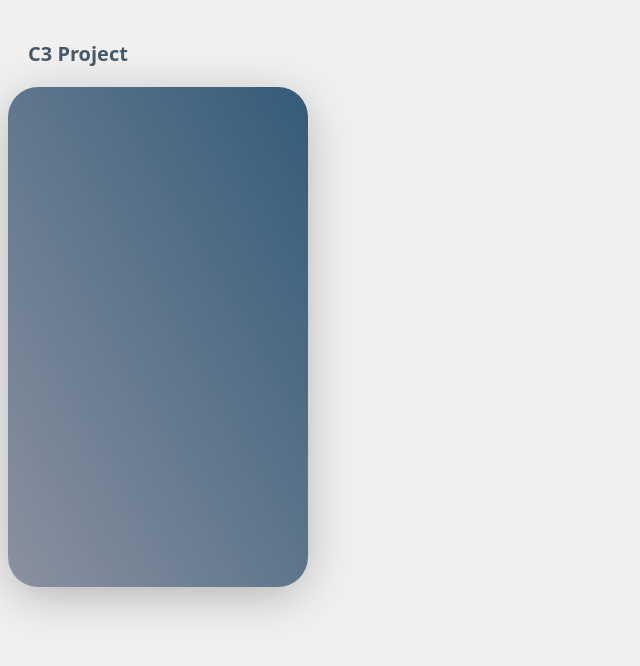
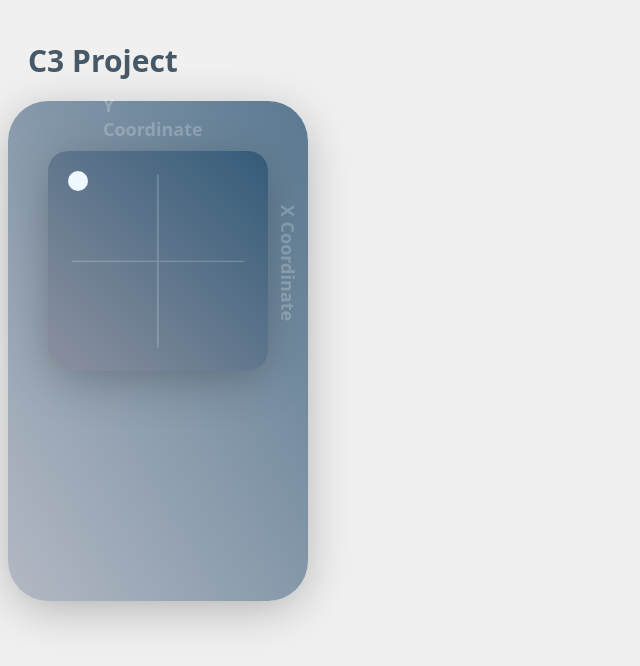
Before and after one commit to shmshmkch/C3-Project, a React (Vite) app: page / in a window 1280 px wide. Shown: the top 666 px of the page, without its empty margins (0-640 px from the left). Built offline with nearby package versions, Linux system fonts and the light colour scheme.

Commit message:
Add CoordinateInput

```diff
--- a/src/App.css
+++ b/src/App.css
@@ -5,7 +5,7 @@ body {
 }
 
 #logo {
-  font-size: 20px;
+  font-size: 30px;
   font-weight: 600;
   margin: 40px 40px 20px 20px;
 }
--- a/src/CoordinateInput.tsx
+++ b/src/CoordinateInput.tsx
@@ -1,6 +1,7 @@
 import { useState } from 'react';
 import './assets/CoordinateInput.css';
 import Message from './Message';
+import axisImg from "./assets/axis.png"
 
 function CoordinateInput() {
 
@@ -8,7 +9,12 @@ function CoordinateInput() {
 
     return (
         <div id="coordinate_input">
-
+            <div id="coordinate_plane">
+                <div id="y_axis_label" className="axis_label">Y Coordinate</div>
+                <div id="x_axis_label" className="axis_label">X Coordinate</div>
+                <div id="pointer"></div>
+                <img src={axisImg} id="axis_img"></img>
+            </div>
         </div>
     );
 }
--- a/src/assets/CoordinateInput.css
+++ b/src/assets/CoordinateInput.css
@@ -3,7 +3,70 @@
     height: 500px;
     width: 300px;
     background: #345B79;
-    background: linear-gradient(240deg, rgba(52, 91, 121, 1) 0%, rgba(139, 145, 159, 1) 100%);
+    background: linear-gradient(240deg, rgba(52, 91, 121, 0.8) 0%, rgba(164, 171, 185, 0.8) 100%);
     box-shadow: 0px 10px 50px -6px rgba(0, 0, 0, 0.3);
-    border-radius: 30px;
+    border-radius: 40px;
+    position: relative;
 }
+
+#coordinate_input #coordinate_plane {
+    width: calc(100% - 80px);
+    aspect-ratio: 1;
+    position: absolute;
+    top: 50px;
+    left: 40px;
+    background: linear-gradient(45deg, rgba(139, 145, 159, 1) 0%, rgba(52, 91, 121, 1) 100%);
+    box-shadow: 0px 10px 50px -6px rgba(0, 0, 0, 0.3);
+    border-radius: 20px;
+}
+
+.axis_label {
+    font-weight: 600;
+    font-size: 18px;
+    position: absolute;
+    color: #c4c4c4;
+    mix-blend-mode: soft-light;
+    user-select: none;
+    -webkit-user-select: none;
+}
+
+#x_axis_label {
+    /* transform: rotate(90deg); */
+    transform-origin: center;
+    transform: translateX(calc(50% + 20px)) rotate(90deg);
+    right: 0;
+    top: calc(50% - 10px);
+}
+
+#y_axis_label {
+    left: 50%;
+    transform: translate(-50%, calc(-100% - 10px));
+}
+
+#pointer {
+    position: absolute;
+    top: 20px;
+    left: 20px;
+    height: 20px;
+    width: 20px;
+    border-radius: 50%;
+    background-color: aliceblue;
+    z-index: 100;
+    cursor: pointer;
+}
+
+#axis_img {
+    position: absolute;
+    height: 80%;
+    width: 80%;
+    top: 0;
+    left: 0;
+    bottom: 0;
+    right: 0;
+    margin: auto;
+    mix-blend-mode: soft-light;
+    opacity: .5;
+    user-select: none;
+    -webkit-user-select: none;
+    -webkit-user-drag: none;
+}
```
Also changed, not shown: src/assets/axis.png (added).
